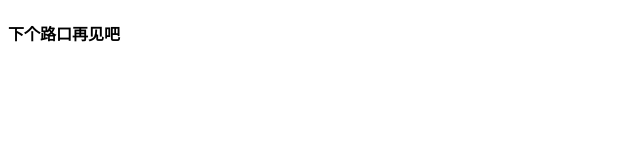
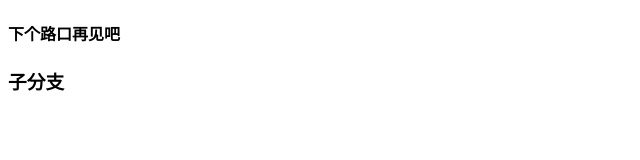
Before and after one commit to summerqwe/practice, a plain HTML site: page index.html in a window 1280 px wide. Shown: the full height of the page, 0-640 px from the left. Drawn offline with Linux system fonts and the light colour scheme.

Commit message:
子分支

```diff
--- a/index.html
+++ b/index.html
@@ -6,5 +6,6 @@
 </head>
 <body>
     <h4>下个路口再见吧</h4>
+    <h3>子分支</h3>
 </body>
 </html>
```
